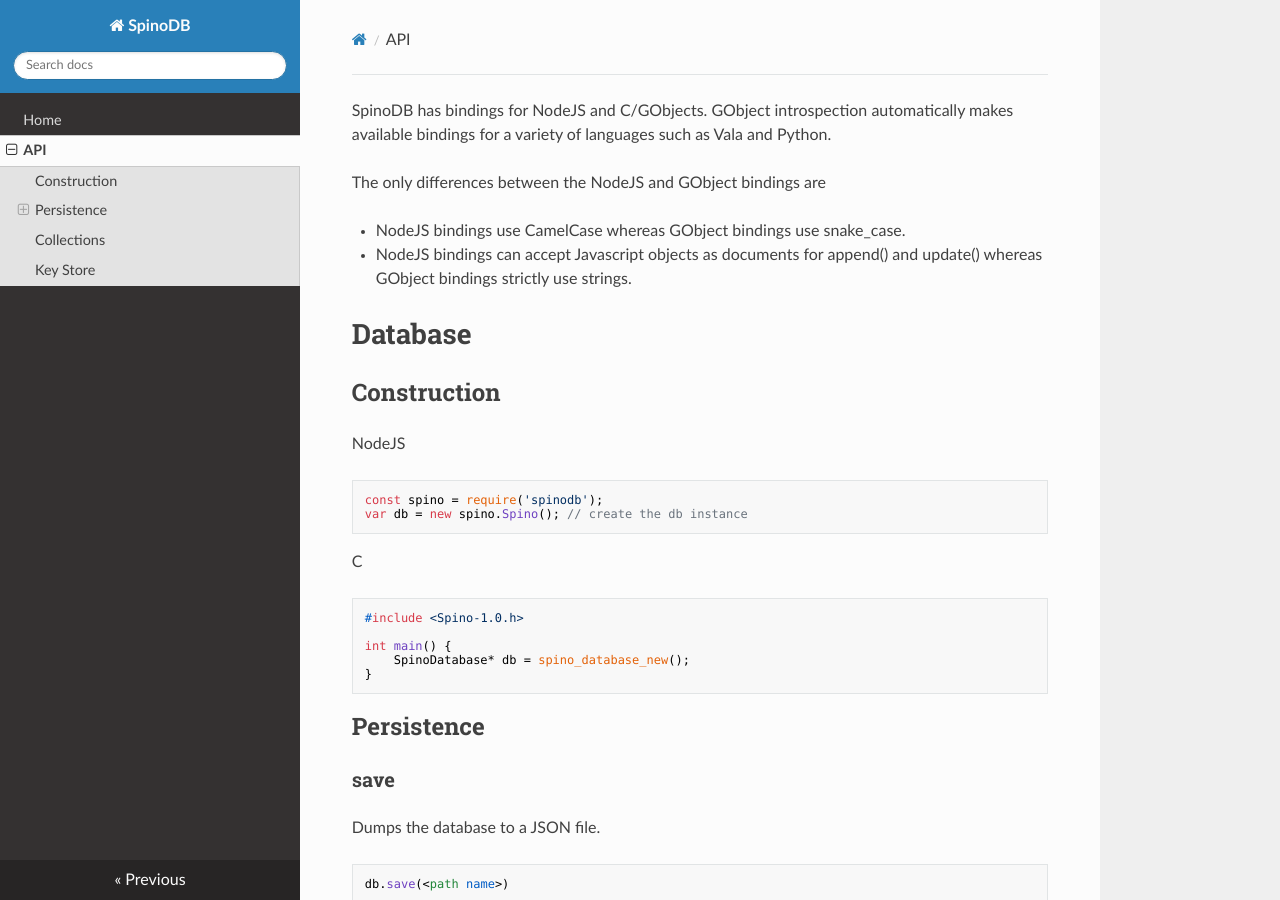
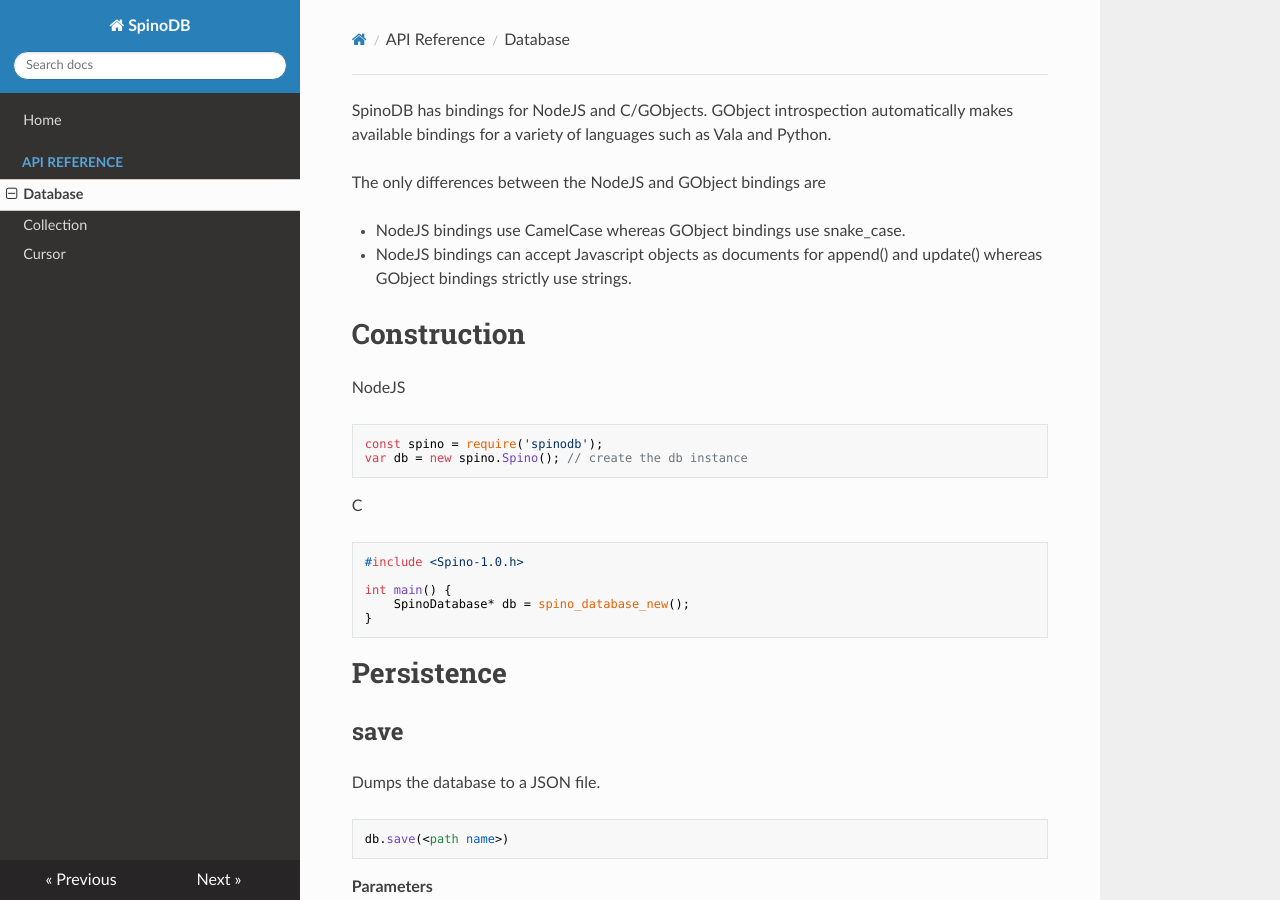
Before and after one commit to supercamel/SpinoDB, an MkDocs documentation site: the page built from docs/database.md, in a window 1280 px wide and 900 px high. Built offline with MkDocs 1.6.1, drawn with Linux system fonts in a browser that asks for light colours; nearby versions of some CDN libraries.

Commit message:
added docs

````diff
--- a/docs/api.md
+++ b/docs/database.md
@@ -1,4 +1,3 @@
-
 SpinoDB has bindings for NodeJS and C/GObjects. GObject introspection automatically makes available bindings for a variety of languages such as Vala and Python.
 
 The only differences between the NodeJS and GObject bindings are
@@ -28,8 +26,8 @@
 }
 ```
 
-## Persistence
-### save
+# Persistence
+## save
 
 Dumps the database to a JSON file.
 
@@ -55,7 +53,7 @@
 spino_database_save(db, "data.db");
 ```
 
-### load
+## load
 
 Loads the database from a JSON file. Returns true on success or false on failure.
 
@@ -83,7 +81,7 @@
 }
 ```
 
-### enableJournal
+## enableJournal
 
 Journalling makes Spino record every change to the data to a journal file. It's fast to append data to a file, so this doesn't create an appreciable dent in performance but it almost gaurantees that data won't be lost after a crash.
 
@@ -109,7 +107,7 @@
 spino_database_enable_journal(db, "journal");
 ```
 
-### consolidate
+## consolidate
 
 The consolidate function loads the journal file and replays it against the database, then saves the data to the specified file name. Typically, this would be done immediately after the call the 'enableJournal'.
 
--- a/mkdocs.yml
+++ b/mkdocs.yml
@@ -1,5 +1,8 @@
 site_name: SpinoDB
 nav:
     - Home: index.md
-    - API: api.md
+    - 'API Reference':
+        - Database: database.md
+        - Collection: collection.md
+        - Cursor: cursor.md
 theme: readthedocs
````
Also changed, not shown: other parts of docs/database.md (+3 -9 lines), docs/collection.md (added, +2 -0 lines), docs/cursor.md (added, +4 -0 lines).
